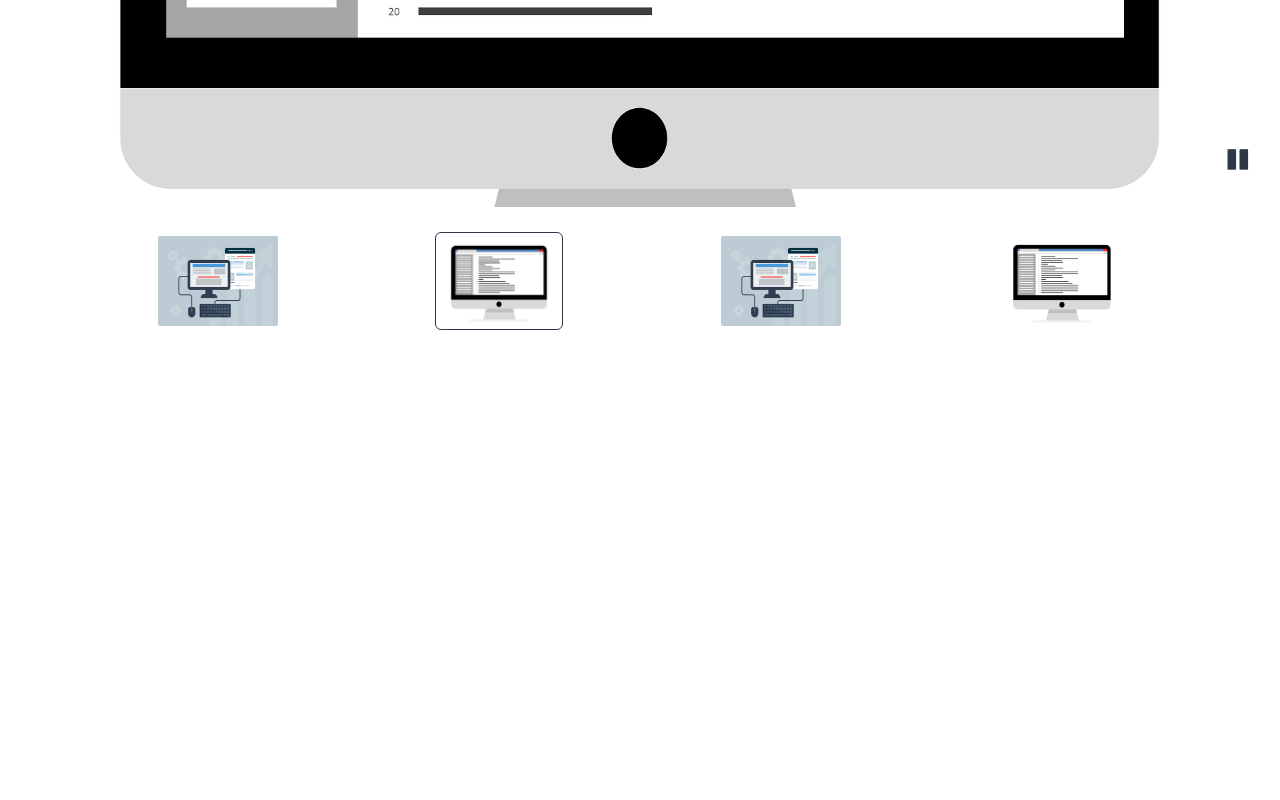
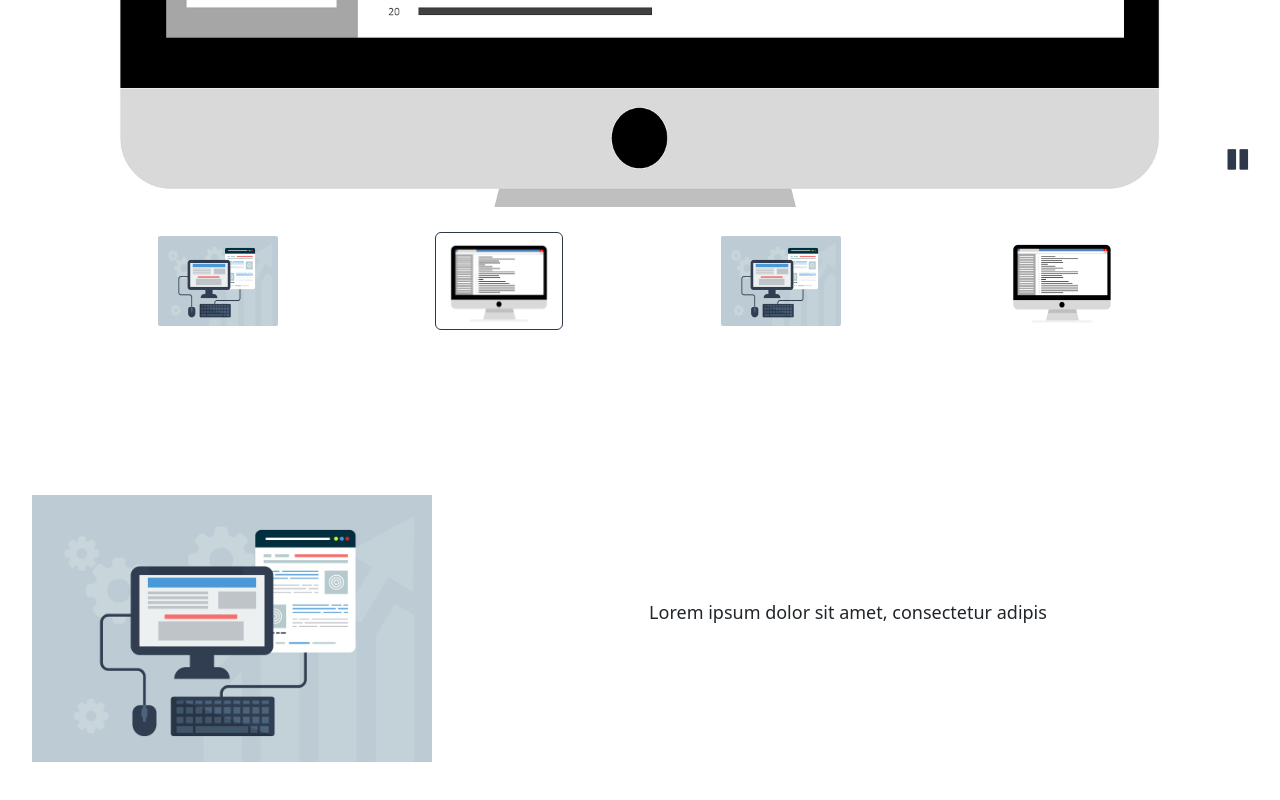
Before and after one commit to rosen777/rtoshev, a React (Create React App) app: page / in a window 1280 px wide. Shown: the part 502-1302 px from the top of the page. Before the commit the page ends 837 px from the top, so only its background shows below. Built offline with nearby package versions, Linux system fonts and the light colour scheme; the HTML template or start-up script is replaced by a standard one.

Commit message:
Added a reusable image section

```diff
--- /dev/null
+++ b/src/components/ImageSection/ImageSection.css
@@ -0,0 +1,40 @@
+.wrapper {
+  display: grid;
+  grid-template-rows: 1fr 0.5fr;
+  grid-template-columns: 1fr;
+  gap: 1em;
+  grid-template-areas: "sectionImage" "content";
+  margin-top: 2em;
+}
+
+.sectionImage {
+  grid-area: "sectionImage";
+  width: 100vw;
+  margin-top: 2em;
+}
+
+.content {
+  grid-area: "content";
+  font-size: 18px;
+}
+
+@media (width >= 600px) {
+  .wrapper {
+    display: grid;
+    grid-template-rows: 1fr;
+    grid-template-columns: 1fr 2fr;
+    gap: 1em;
+    grid-template-areas: "image content";
+    margin: 8em 2em;
+  }
+  .sectionImage {
+    grid-area: "sectionImage";
+    max-width: 400px;
+    margin-top: 2em;
+  }
+  .content {
+    grid-area: "content";
+    font-size: 18px;
+    align-self: center;
+  }
+}
--- /dev/null
+++ b/src/components/ImageSection/index.tsx
@@ -0,0 +1,24 @@
+import React from "react";
+import Box from "@mui/material/Box";
+import Image from "react-bootstrap/Image";
+import Container from "react-bootstrap/Container";
+import Row from "react-bootstrap/Row";
+import Col from "react-bootstrap/Col";
+import "./ImageSection.css";
+
+export const ImageSection = () => {
+  return (
+    <div className="wrapper">
+      <div>
+        <Image
+          alt="section image"
+          className="sectionImage"
+          src={"/assets/slider_placeholder.jpg"}
+        />
+      </div>
+      <div className="content">
+        Lorem ipsum dolor sit amet, consectetur adipis
+      </div>
+    </div>
+  );
+};
--- a/src/pages/Home/index.tsx
+++ b/src/pages/Home/index.tsx
@@ -11,6 +11,7 @@ import Typography from "@mui/material/Typography";
 import CardContent from "@mui/material/CardContent";
 import styles from "./style.module.css";
 import { ImageSlider } from "../../components/ImageSlider";
+import { ImageSection } from "../../components/ImageSection";
 
 const Item = styled(Paper)(({ theme }) => ({
   backgroundColor: theme.palette.mode === "dark" ? "#1A2027" : "#fff",
@@ -40,7 +41,7 @@ const Home = () => {
         My Portfolio
       </MaterialButton> */}
       <div>
-        <Card />
+        <ImageSection />
       </div>
     </Box>
   );
```
Also changed, not shown: tsconfig.json (+3 -10 lines).
